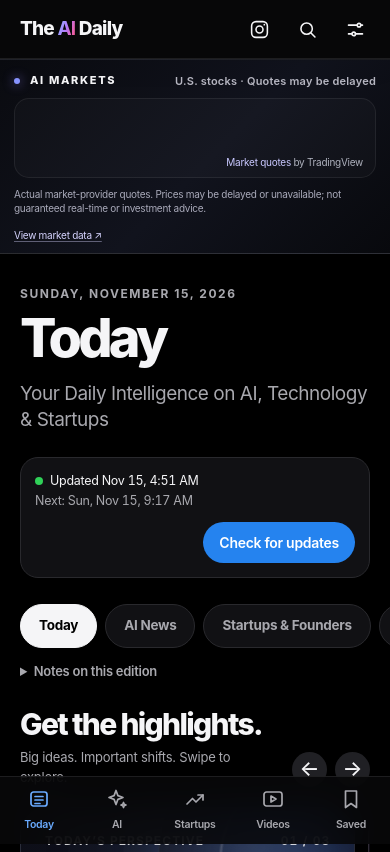
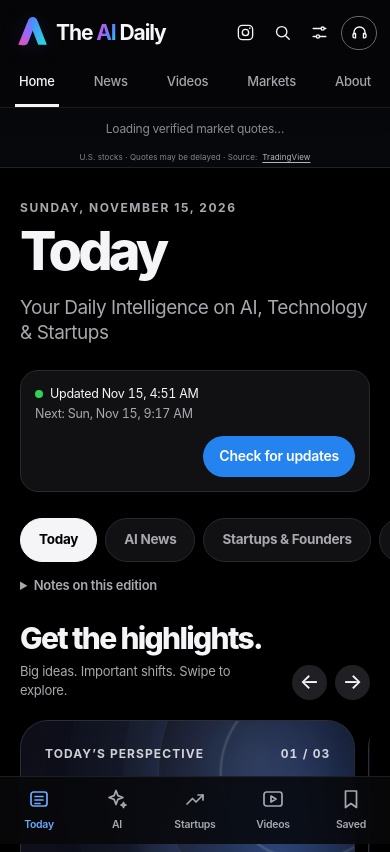
Before and after one commit to g5bc94ms9f-a11y/the-ai-daily, a plain HTML site: page index.html in a window 390 px wide. Shown: the top 852 px of the page. Drawn offline with Linux system fonts and the light colour scheme; a script that the page names is missing.

Commit message:
Add files via upload

```diff
--- a/index.html
+++ b/index.html
@@ -41,32 +41,83 @@ h1,h2,h3,h4,p{margin:0}
 h1,h2,h3{text-wrap:balance;font-weight:700;letter-spacing:-.025em}
 .spacer{flex:1}
 
-/* Glass nav */
-.nav{position:sticky;top:0;z-index:10;background:var(--glass);-webkit-backdrop-filter:saturate(180%) blur(20px);backdrop-filter:saturate(180%) blur(20px);border-bottom:1px solid var(--rule)}
-.nav-in{max-width:1080px;margin:0 auto;padding:0 12px 0 20px;height:52px;display:flex;align-items:center;gap:2px}
-.brand{font-size:19px;font-weight:700;letter-spacing:-.02em;text-decoration:none}
-.brand b{background:linear-gradient(90deg,#2997FF,#BF5AF2 55%,#FF375F);-webkit-background-clip:text;background-clip:text;color:transparent}
-.icon{width:44px;height:44px;display:grid;place-items:center;border-radius:50%}
-.icon:hover{background:var(--surface2)}
-.icon svg{width:21px;height:21px;stroke:currentColor;fill:none;stroke-width:1.7;stroke-linecap:round;stroke-linejoin:round}
 
-/* AI Markets — official TradingView feed; intentionally no fabricated quotes */
-.market-strip{position:relative;z-index:2;color:#f5f5f7;background:linear-gradient(135deg,#0a0b10 0%,#11131d 53%,#08090d 100%);border-top:1px solid rgba(255,255,255,.08);border-bottom:1px solid rgba(255,255,255,.13)}
-.market-strip-inner{max-width:1120px;margin:0 auto;padding:16px 20px 10px}
-.market-strip-heading{display:flex;align-items:center;justify-content:space-between;flex-wrap:wrap;gap:8px 20px;margin:0 0 9px}
-.market-strip-title{display:flex;align-items:center;gap:10px;flex-wrap:wrap}
-.market-strip-title strong{font-size:12px;line-height:1.2;letter-spacing:.15em;font-weight:800;text-transform:uppercase;color:#f5f5f7}
-.market-strip-title .market-dot{display:inline-block;width:6px;height:6px;flex:none;border-radius:50%;background:#8894ff;box-shadow:0 0 11px rgba(146,133,255,.8)}
-.market-data-status{font-size:11px;font-weight:600;color:#b8b8c3;letter-spacing:.02em}
-.market-strip-tape{width:100%;min-height:72px;overflow:hidden;border-radius:15px;background:rgba(255,255,255,.025);border:1px solid rgba(255,255,255,.07)}
-.market-strip-tape .tradingview-widget-container{width:100%;min-height:66px}
-.market-strip-tape .tradingview-widget-container__widget{width:100%;min-height:56px}
-.market-strip-tape .tradingview-widget-copyright{font-size:10px;color:#aeb1bd;text-align:right;padding:0 12px 7px}
-.market-strip-tape .tradingview-widget-copyright a{color:#c9c8ff;text-decoration:none}
-.market-strip-tape .tradingview-widget-copyright a:hover{text-decoration:underline}
-.market-strip-note{font-size:11px;line-height:1.45;color:#a9aaba;padding-top:9px;display:flex;justify-content:space-between;gap:12px;flex-wrap:wrap}
-.market-strip-note a{color:#d6d4ff;text-decoration:underline;text-decoration-color:rgba(214,212,255,.4);text-underline-offset:2px}
-@media(max-width:600px){.market-strip-inner{padding:13px 14px 11px}.market-strip-heading{gap:4px}.market-strip-note{font-size:10px}.market-strip-title strong{font-size:11px}}
+/* Brand wordmark — matches the custom A mark gradient. */
+.brand-ai{
+  color:#966bff;
+  background:linear-gradient(112deg,#f04ca5 0%,#a763f5 34%,#5884ff 68%,#1fe0df 100%);
+  -webkit-background-clip:text;
+  background-clip:text;
+  -webkit-text-fill-color:transparent;
+}
+
+/* Reference-inspired editorial masthead and compact financial tape */
+.nav{
+  position:sticky;top:0;z-index:35;background:#050507;color:#f7f7f9;
+  border-bottom:1px solid #27272d;backdrop-filter:none;-webkit-backdrop-filter:none
+}
+.nav-in{max-width:1240px;height:100px;margin:0 auto;padding:0 36px;display:flex;align-items:center;gap:20px}
+.brand{display:inline-flex;align-items:center;gap:15px;text-decoration:none;color:#f7f7f9;min-width:0}
+.brand-mark{width:56px;height:56px;flex:none;display:block;filter:drop-shadow(0 2px 11px rgba(91,137,255,.14))}
+.brand-words{display:flex;flex-direction:column;gap:1px;line-height:1.1;min-width:0}
+.brand-words strong{font-size:38px;letter-spacing:-.055em;font-weight:750;white-space:nowrap}
+.brand-words small{color:#c4c4ca;letter-spacing:.20em;font-weight:650;font-size:10px;white-space:nowrap;margin-left:2px}
+.head-actions{display:flex;align-items:center;gap:11px}
+.nav .icon{width:42px;height:42px;border-radius:50%;color:#f5f5f7;display:grid;place-items:center}
+.nav .icon:hover{background:rgba(255,255,255,.10)}
+.nav .icon svg{width:21px;height:21px;stroke:currentColor;fill:none;stroke-width:1.7;stroke-linecap:round;stroke-linejoin:round}
+.podcast-link{margin-left:6px;display:inline-flex;align-items:center;gap:10px;min-height:43px;padding:0 22px;border:1px solid #92929b;border-radius:999px;text-decoration:none;font-size:15px;font-weight:650;white-space:nowrap;color:#f9f9fc}
+.podcast-link:hover{background:#1b1b20;border-color:#f1f1f5}
+.podcast-link svg{height:20px;width:20px;flex:none;stroke:currentColor;fill:none;stroke-width:1.9;stroke-linecap:round;stroke-linejoin:round}
+.mast-nav{display:flex;align-items:stretch;justify-content:center;gap:60px;height:48px;max-width:1240px;margin:0 auto}
+.mast-nav a{display:flex;align-items:center;justify-content:center;border-bottom:3px solid transparent;padding:0 3px 8px;text-decoration:none;color:#a4a4ab;font-size:17px;font-weight:510;white-space:nowrap;transition:color .15s}
+.mast-nav a:hover,.mast-nav a[aria-current="page"]{color:#f5f5f7}
+.mast-nav a[aria-current="page"]{border-bottom-color:#f5f5f7}
+@media(max-width:700px){
+  .nav-in{height:65px;padding:0 13px;gap:10px}
+  .brand{gap:8px}
+  .brand-mark{width:35px;height:35px}
+  .brand-words strong{font-size:21px;letter-spacing:-.052em}
+  .brand-words small{display:none}
+  .head-actions{gap:2px}
+  .nav .icon{width:35px;height:40px}
+  .nav .icon svg{width:19px;height:19px}
+  .podcast-link{margin-left:2px;min-height:34px;width:36px;padding:0;justify-content:center;border-color:#666671}
+  .podcast-link span{display:none}
+  .podcast-link svg{width:17px;height:17px}
+  .mast-nav{height:42px;justify-content:space-between;gap:0;padding:0 15px;max-width:none}
+  .mast-nav a{font-size:13px;padding:0 4px 6px}
+}
+@media(max-width:385px){
+  .brand-words strong{font-size:19px}
+  .brand-mark{width:31px;height:31px}
+  .head-actions{gap:0}
+  .nav .icon{width:31px}
+  .podcast-link{width:31px;height:32px}
+}
+/* Data is rendered by the TradingView widget, never by made-up numbers. */
+.market-strip{position:relative;z-index:2;background:#07080b;color:#f8f8fa;color-scheme:dark;border-bottom:1px solid #222228}
+.market-strip-tape{width:100%;height:46px;min-height:0;overflow:hidden;background:#07080b}
+.market-strip-tape tv-ticker-tape{
+  display:block;width:100%;height:46px;min-height:46px;color-scheme:dark;
+  --tv-widget-background-color:#07080b;
+  --tv-widget-text-color:#c5c5cc;--tv-widget-price-text-color:#f5f5f7;
+  --tv-widget-font-family:-apple-system,BlinkMacSystemFont,"SF Pro Text",Helvetica,Arial,sans-serif;
+  --tv-widget-positive-color:#34d68b;--tv-widget-negative-color:#ff5b6a;
+  --tv-widget-accent-color:#b3a0ff;
+}
+.market-loading{height:46px;display:flex;align-items:center;justify-content:center;color:#8b8b95;font-size:12px}
+.market-source{margin:0 auto;min-height:16px;display:flex;align-items:center;justify-content:center;gap:5px;padding:2px 15px 3px;font-size:9px;letter-spacing:.01em;color:#85858e}
+.market-source a{color:#b4b4bd;text-decoration:underline;text-underline-offset:2px}
+.market-strip-noscript{margin:0;padding:4px;text-align:center;font-size:11px;color:#aaa}
+.market-strip-noscript a{color:#ccc}
+@media(max-width:700px){
+  .market-strip-tape,.market-strip-tape tv-ticker-tape{height:42px;min-height:42px}
+  .market-loading{height:42px}
+  .market-source{font-size:8px}
+}
+
+#ai-market-tape,.pod,#site-about{scroll-margin-top:165px}
 
 /* Page title */
 .top{padding-top:26px}
@@ -315,8 +366,8 @@ html{scroll-behavior:smooth}
 body{letter-spacing:-.016em}
 .wrap{max-width:1180px;padding-left:clamp(20px,4.1vw,52px);padding-right:clamp(20px,4.1vw,52px)}
 .nav{border-bottom:1px solid rgba(128,128,135,.18);box-shadow:0 2px 32px rgba(0,0,0,.08)}
-.nav-in{max-width:1180px;height:64px;padding-left:clamp(20px,4.1vw,52px);padding-right:clamp(13px,3.2vw,42px);gap:5px}
-.brand{font-size:clamp(19px,2vw,23px);font-weight:760;letter-spacing:-.041em;white-space:nowrap}
+
+
 .brand b{background:linear-gradient(110deg,#8ac4ff 4%,#b27aff 50%,#ff578a 96%);-webkit-background-clip:text;background-clip:text}
 .icon{width:43px;height:43px;flex:none;transition:background .2s,transform .2s}
 .icon:hover{transform:translateY(-1px)}
@@ -427,7 +478,7 @@ main{padding-top:12px;padding-bottom:85px}
 .tabs a[aria-current="page"]{color:var(--accent)}
 /* Make the design work on narrow iPhones */
 @media(max-width:600px){
-  .nav-in{height:58px}
+  .nav-in{height:65px}
   .top{padding-top:31px}
   .ptitle{font-size:clamp(54px,12.6vw,76px);margin-top:8px}
   .psub{font-size:19px}
@@ -456,92 +507,47 @@ main{padding-top:12px;padding-bottom:85px}
 </style>
 </head>
 <body>
-<header class="nav"><div class="nav-in">
-  <a class="brand" href="#today" aria-label="The AI Daily, front page">The <b>AI</b> Daily</a>
-  <span class="spacer"></span>
-<a class="icon" href="https://www.instagram.com/readtheaidaily/" target="_blank" rel="noopener noreferrer" aria-label="Follow The AI Daily on Instagram" title="@readtheaidaily"><svg viewBox="0 0 24 24" aria-hidden="true"><rect x="3" y="3" width="18" height="18" rx="5"/><circle cx="12" cy="12" r="4"/><circle cx="17.5" cy="6.5" r="1" fill="currentColor" stroke="none"/></svg></a>
-   <button class="icon" data-act="search" aria-label="Search stories"><svg viewBox="0 0 24 24"><circle cx="11" cy="11" r="6.5"/><path d="M16 16l4.5 4.5"/></svg></button>
-  <button class="icon" data-act="prefs" aria-label="Preferences"><svg viewBox="0 0 24 24"><path d="M4 7h10M18 7h2M4 17h4M12 17h8"/><circle cx="16" cy="7" r="2"/><circle cx="10" cy="17" r="2"/></svg></button>
-</div></header>
-<section class="market-strip" aria-label="AI stocks — TradingView market quotations">
-  <div class="market-strip-inner">
-    <div class="market-strip-heading">
-      <div class="market-strip-title"><span class="market-dot" aria-hidden="true"></span><strong>AI Markets</strong></div>
-      <span class="market-data-status">U.S. stocks · Quotes may be delayed</span>
+<header class="nav" role="banner">
+  <div class="nav-in">
+    <a class="brand" href="#today" aria-label="The AI Daily — home">
+      <svg class="brand-mark" viewBox="0 0 60 60" aria-hidden="true" focusable="false">
+        <defs>
+          <linearGradient id="aid-mark-left" x1="0" y1="1" x2="1" y2="0"><stop offset="0%" stop-color="#f04ca5"/><stop offset="48%" stop-color="#956aff"/><stop offset="100%" stop-color="#428dff"/></linearGradient>
+          <linearGradient id="aid-mark-right" x1="0" y1="0" x2="1" y2="1"><stop offset="0%" stop-color="#587dff"/><stop offset="100%" stop-color="#1fe0df"/></linearGradient>
+        </defs>
+        <path d="M9 51 25.8 9.5c1.8-4.2 5.6-6.5 9.3-5.7 2.6.5 4.3 1.9 5.8 4.7L26.3 46.2c-1.8 4.6-4.6 5.6-9.6 5.6Z" fill="url(#aid-mark-left)"/>
+        <path d="M30 7.5c3.6-4.9 9.1-4.1 12.2 2.7L58 51.2H43.2L29 14.4c-.8-2.2-1.1-4.1 1-6.9Z" fill="url(#aid-mark-right)"/>
+      </svg>
+      <span class="brand-words"><strong>The <span class="brand-ai">AI</span> Daily</strong><small>AI · TECH · STARTUPS · MARKETS</small></span>
+    </a>
+    <span class="spacer"></span>
+    <div class="head-actions">
+      <a class="icon" href="https://www.instagram.com/readtheaidaily/" target="_blank" rel="noopener noreferrer" aria-label="Follow The AI Daily on Instagram" title="Instagram"><svg viewBox="0 0 24 24" aria-hidden="true"><rect x="3" y="3" width="18" height="18" rx="5"/><circle cx="12" cy="12" r="4"/><circle cx="17.5" cy="6.5" r="1" fill="currentColor" stroke="none"/></svg></a>
+      <button class="icon" data-act="search" aria-label="Search stories" title="Search"><svg viewBox="0 0 24 24"><circle cx="11" cy="11" r="6.5"/><path d="M16 16l4.5 4.5"/></svg></button>
+      <button class="icon" data-act="prefs" aria-label="Preferences" title="Preferences"><svg viewBox="0 0 24 24"><path d="M4 7h10M18 7h2M4 17h4M12 17h8"/><circle cx="16" cy="7" r="2"/><circle cx="10" cy="17" r="2"/></svg></button>
+      <a class="podcast-link" href="#today" data-jump="podcast" aria-label="Go to The AI Daily podcast"><svg viewBox="0 0 24 24" aria-hidden="true"><path d="M4.2 14V12a7.8 7.8 0 0 1 15.6 0v2"/><path d="M4.2 13.4h2.2v6.2H4.8a2 2 0 0 1-2-2v-2.2a2 2 0 0 1 1.4-2ZM19.8 13.4h-2.2v6.2h1.6a2 2 0 0 0 2-2v-2.2a2 2 0 0 0-1.4-2Z"/></svg><span>Podcast</span></a>
     </div>
-    <div class="market-strip-tape">
-      <!-- Official TradingView Ticker Tape. Quotes come directly from TradingView; no price values are stored on this website. -->
-      <div class="tradingview-widget-container">
-        <div class="tradingview-widget-container__widget"></div>
-        <div class="tradingview-widget-copyright"><a href="https://www.tradingview.com/markets/stocks-usa/" target="_blank" rel="noopener nofollow noreferrer">Market quotes</a> by TradingView</div>
-        <script type="text/javascript" src="https://s3.tradingview.com/external-embedding/embed-widget-ticker-tape.js" async>
-{
-  "symbols": [
-    {
-      "proName": "NASDAQ:NVDA",
-      "title": "NVIDIA"
-    },
-    {
-      "proName": "NASDAQ:AMD",
-      "title": "AMD"
-    },
-    {
-      "proName": "NASDAQ:PLTR",
-      "title": "Palantir"
-    },
-    {
-      "proName": "NASDAQ:MSFT",
-      "title": "Microsoft"
-    },
-    {
-      "proName": "NASDAQ:GOOGL",
-      "title": "Alphabet"
-    },
-    {
-      "proName": "NASDAQ:AMZN",
-      "title": "Amazon"
-    },
-    {
-      "proName": "NASDAQ:META",
-      "title": "Meta"
-    },
-    {
-      "proName": "NYSE:AI",
-      "title": "C3.ai"
-    },
-    {
-      "proName": "NASDAQ:SOUN",
-      "title": "SoundHound"
-    },
-    {
-      "proName": "NYSE:BBAI",
-      "title": "BigBear.ai"
-    },
-    {
-      "proName": "NASDAQ:TEM",
-      "title": "Tempus AI"
-    },
-    {
-      "proName": "NASDAQ:CRWV",
-      "title": "CoreWeave"
-    }
-  ],
-  "showSymbolLogo": true,
-  "colorTheme": "dark",
-  "isTransparent": true,
-  "displayMode": "adaptive",
-  "locale": "en"
-}
-        </script>
-      </div>
-    </div>
-    <div class="market-strip-note">
-      <span>Actual market-provider quotes. Prices may be delayed or unavailable; not guaranteed real-time or investment advice.</span>
-      <a href="https://www.tradingview.com/markets/stocks-usa/" target="_blank" rel="noopener noreferrer">View market data ↗</a>
-    </div>
-    <noscript><p class="market-strip-note">JavaScript is required to display market quotations. <a href="https://www.tradingview.com/markets/stocks-usa/">Open the source</a>.</p></noscript>
   </div>
+  <nav class="mast-nav" aria-label="Main navigation">
+    <a href="#today" data-route="today" aria-current="page">Home</a>
+    <a href="#ai" data-route="ai">News</a>
+    <a href="#videos" data-route="videos">Videos</a>
+    <a href="#today" data-jump="markets">Markets</a>
+    <a href="#today" data-jump="about">About</a>
+  </nav>
+</header>
+<section id="ai-market-tape" class="market-strip" aria-label="AI company stock market quotations provided by TradingView">
+  <div class="market-strip-tape">
+    <tv-ticker-tape theme="dark" transparent hide-chart item-size="compact"
+      symbols="NASDAQ:NVDA,NASDAQ:AMD,NASDAQ:PLTR,NASDAQ:MSFT,NASDAQ:GOOGL,NASDAQ:AMZN,NASDAQ:META,NYSE:AI,NASDAQ:SOUN,NYSE:BBAI,NASDAQ:TEM,NASDAQ:CRWV"
+      aria-label="Market quotations for twelve artificial intelligence companies">
+      <span class="market-loading">Loading verified market quotes…</span>
+    </tv-ticker-tape>
+  </div>
+  <p class="market-source">U.S. stocks · Quotes may be delayed · Source: <a href="https://www.tradingview.com/markets/stocks-usa/" target="_blank" rel="noopener nofollow noreferrer">TradingView</a></p>
+  <noscript><p class="market-strip-noscript">Market quotes require JavaScript. <a href="https://www.tradingview.com/markets/stocks-usa/">Open TradingView</a>.</p></noscript>
 </section>
+<script type="module" src="https://widgets.tradingview-widget.com/w/en/tv-ticker-tape.js"></script>
 <div class="wrap top">
   <p class="eyebrow" id="today"></p>
   <h1 class="ptitle" id="ptitle">Today</h1>
@@ -550,8 +556,8 @@ main{padding-top:12px;padding-bottom:85px}
 </div>
 <nav class="strip" aria-label="Sections"><div class="strip-in" id="strip"></div></nav>
 <main class="wrap" id="view"></main>
-<footer class="site-footer" aria-label="About The AI Daily">
-  <div><strong>The <span style="color:#a48dff">AI</span> Daily.</strong><p>Signals from AI, technology and startups. Explore original reporting from the publishers behind each story.</p></div>
+<footer class="site-footer" id="site-about" aria-label="About The AI Daily">
+  <div><strong>The <span class="brand-ai">AI</span> Daily.</strong><p>Signals from AI, technology and startups. Explore original reporting from the publishers behind each story.</p></div>
   <a href="https://www.instagram.com/readtheaidaily/" target="_blank" rel="noopener noreferrer" aria-label="Follow The AI Daily on Instagram">Follow @readtheaidaily <span aria-hidden="true">↗</span></a>
 </footer>
 <nav class="tabs" aria-label="Quick navigation" id="tabs"></nav>
@@ -560,6 +566,24 @@ main{padding-top:12px;padding-bottom:85px}
 <div class="sheet" id="sheet" role="dialog" aria-modal="true" aria-labelledby="s-title" hidden></div>
 <div class="toast" id="toast" role="status" hidden></div>
 
+<script>
+/* Scroll-only actions for the masthead; they do not change the article route. */
+document.addEventListener('click',function(ev){
+  var link=ev.target.closest('[data-jump]');
+  if(!link) return;
+  ev.preventDefault();
+  var name=link.getAttribute('data-jump');
+  var jump=function(){
+    var sel=name==='podcast' ? '.pod' : name==='about' ? '#site-about' : '#ai-market-tape';
+    var node=document.querySelector(sel);
+    if(node) node.scrollIntoView({behavior:'smooth',block:'start'});
+  };
+  if(name==='podcast' && location.hash!=='#today'){
+    location.hash='today';
+    setTimeout(jump,90);
+  }else jump();
+});
+</script>
 <script src="data/edition.js"></script>
 <script>
 (function(){
@@ -834,6 +858,10 @@ function header(){
   st.innerHTML = '<span><span class="dot'+(stale?" stale":"")+'"></span>Updated '+esc(fmt(new Date(ED.generatedAt),{month:"short",day:"numeric",hour:"numeric",minute:"2-digit"}))+'</span>'+next;
 }
 function nav(){
+  document.querySelectorAll(".mast-nav [data-route]").forEach(function(a){
+    if(a.getAttribute("data-route")===route) a.setAttribute("aria-current","page");
+    else a.removeAttribute("aria-current");
+  });
   document.getElementById("strip").innerHTML = ROUTES.map(function(r){ return '<a href="#'+r[0]+'"'+(r[0]===route?' aria-current="page"':'')+'>'+esc(r[1])+(r[0]==="saved"&&state.saved.length?" ("+state.saved.length+")":"")+'</a>'; }).join("");
   document.getElementById("tabs").innerHTML = TABS.map(function(r){ return '<a href="#'+r[0]+'"'+(r[0]===route?' aria-current="page"':'')+'><svg viewBox="0 0 24 24" aria-hidden="true">'+r[2]+'</svg><span>'+esc(r[1])+'</span></a>'; }).join("");
   var cur = document.querySelector("#strip [aria-current]"); if(cur && cur.scrollIntoView) { try { cur.scrollIntoView({block:"nearest",inline:"center"}); } catch(e){} }
```
